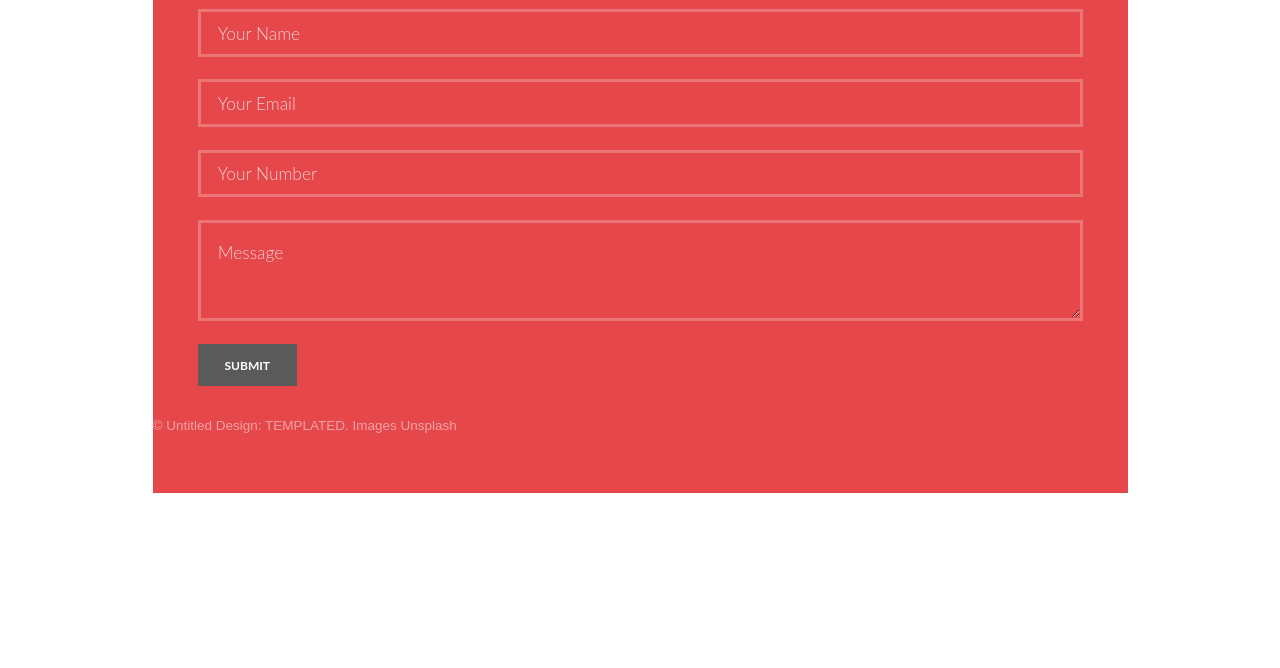
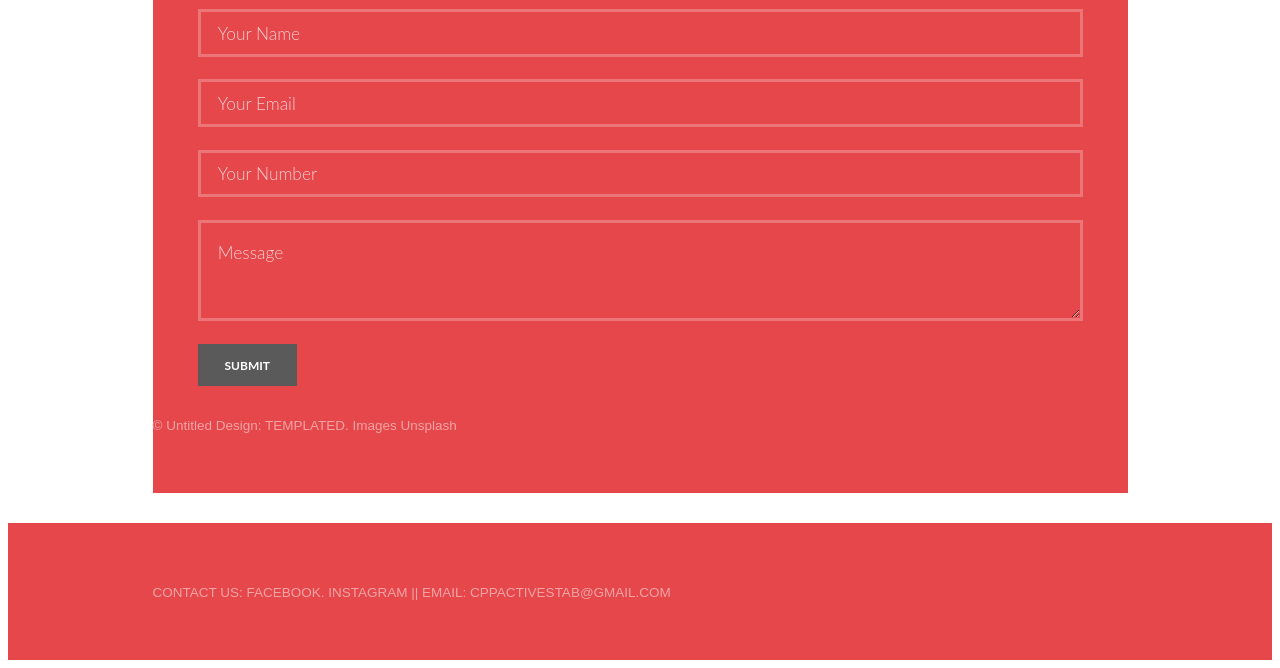
Before and after one commit to nikhsakhamuri/cppactivestab, a plain HTML site: page sponsorship.html in a window 1280 px wide. Shown: the part 718-1386 px from the top of the page. Before the commit the page ends 1249 px from the top, so only its background shows below. Drawn offline with Linux system fonts and the light colour scheme.

Commit message:
Add files via upload

```diff
--- a/sponsorship.html
+++ b/sponsorship.html
@@ -64,7 +64,24 @@
 						&copy; Untitled Design: <a href="https://templated.co/">TEMPLATED</a>. Images <a href="https://unsplash.com/">Unsplash</a>
 					</div>
 				</div>
-                    <section>
+            </section>
+            </div>
+                </div>
+</section>
+
+
+		<!-- Footer -->
+			<section id="footer">
+				<div class="inner">
+					<header>
+						<div class="copyright">
+						CONTACT US: <a href="https://www.facebook.com/cppactivestab/">FACEBOOK</a>. <a href="https://instagram.com/"> INSTAGRAM </a> || EMAIL: CPPACTIVESTAB@GMAIL.COM
+					</div>
+
+					</header>
+
+
+				</div>
 			</section>
                 <!--End of the New Stuff-->
 
```
Also changed, not shown: blog.html (+16 -0 lines), team-mission.html (+7 -0 lines), timeline.html (+12 -1 lines).
